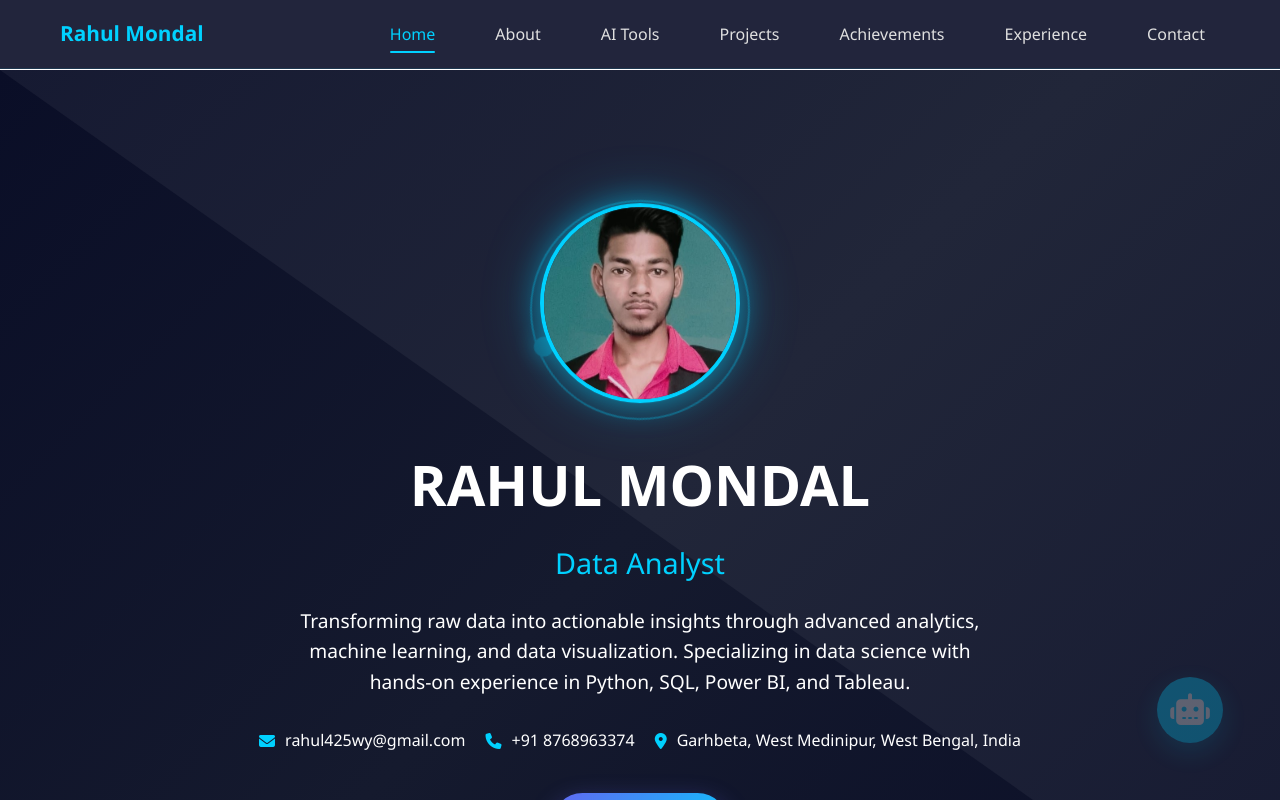
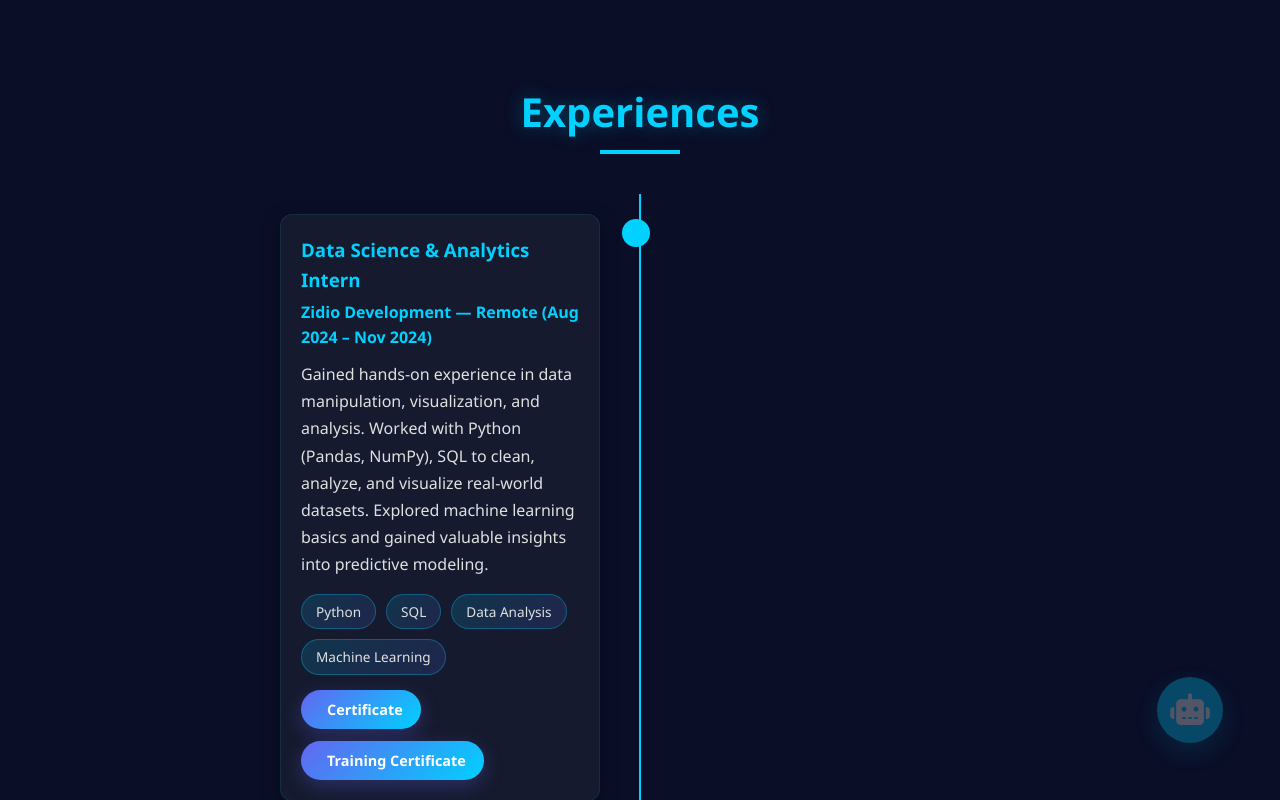
Before and after one commit to rahulmondal9/Portfolio, a React (Create React App) app: page / in a window 1280 px wide. Shown: the top 800 px of the page. Built offline with nearby package versions, Linux system fonts and the light colour scheme.

Commit message:
Refactor Navigation component and add Experience section

```diff
--- a/src/components/Navigation.jsx
+++ b/src/components/Navigation.jsx
@@ -1,105 +1,55 @@
-import React, { useState, useEffect } from 'react';
+import React from 'react';
+import { portfolioData } from '../data/portfolioData';
+import SectionTitle from './SectionTitle';
 
-const Navigation = () => {
-  const [activeSection, setActiveSection] = useState('hero');
-  const [isScrolled, setIsScrolled] = useState(false);
-  const [isMobileMenuOpen, setIsMobileMenuOpen] = useState(false);
-
-  const sections = [
-    { id: 'hero', label: 'Home' },
-    { id: 'about', label: 'About' },
-    { id: 'ai-tools', label: 'AI Tools' },
-    { id: 'projects', label: 'Projects' },
-    { id: 'achievements', label: 'Achievements' },
-    { id: 'experience', label: 'Experience' },
-    { id: 'contact', label: 'Contact' }
-  ];
-
-  useEffect(() => {
-    const handleScroll = () => {
-      setIsScrolled(window.scrollY > 100);
-
-      // Find active section
-      const scrollPosition = window.scrollY + 150;
-      const current = sections
-        .map(section => {
-          const element = document.getElementById(section.id);
-          if (element) {
-            return {
-              id: section.id,
-              top: element.offsetTop,
-              bottom: element.offsetTop + element.offsetHeight
-            };
-          }
-          return null;
-        })
-        .filter(Boolean)
-        .find(section => scrollPosition >= section.top && scrollPosition < section.bottom);
-
-      if (current) {
-        setActiveSection(current.id);
-      }
-    };
-
-    window.addEventListener('scroll', handleScroll);
-    handleScroll(); // Initial check
-    return () => window.removeEventListener('scroll', handleScroll);
-  }, []);
-
-  const scrollToSection = (sectionId) => {
-    const element = document.getElementById(sectionId);
-    if (element) {
-      const offset = 80; // Account for sticky nav height
-      const elementPosition = element.getBoundingClientRect().top;
-      const offsetPosition = elementPosition + window.pageYOffset - offset;
-
-      window.scrollTo({
-        top: offsetPosition,
-        behavior: 'smooth'
-      });
-
-      // Close mobile menu after clicking a link
-      setIsMobileMenuOpen(false);
-    }
-  };
-
-  const toggleMobileMenu = () => {
-    setIsMobileMenuOpen(!isMobileMenuOpen);
-  };
+const Experience = () => {
+  const { experience } = portfolioData;
 
   return (
-    <nav className={`navbar ${isScrolled ? 'scrolled' : ''}`}>
-      <div className="nav-container">
-        <div className="nav-logo" onClick={() => scrollToSection('hero')}>
-          <span>Rahul Mondal</span>
+    <section id="experience" className="experience">
+      <div className="container">
+        <SectionTitle title="Experiences" />
+        <div className="timeline">
+          {experience.map((exp, index) => (
+            <div key={index} className="timeline-item">
+              <div className="timeline-content">
+                <h3>{exp.title}</h3>
+                <span className="date">{exp.company} — {exp.location} ({exp.period})</span>
+                <p>{exp.description}</p>
+
+                {/* Technology Tags */}
+                {exp.tags && exp.tags.length > 0 && (
+                  <div className="experience-tags">
+                    {exp.tags.map((tag, tagIndex) => (
+                      <span key={tagIndex} className="experience-tag">{tag}</span>
+                    ))}
+                  </div>
+                )}
+
+                {/* Certificate Buttons */}
+                {exp.certificates && exp.certificates.length > 0 && (
+                  <div className="certificate-buttons">
+                    {exp.certificates.map((cert, certIndex) => (
+                      <button
+                        key={certIndex}
+                        className="certificate-btn"
+                        onClick={() => {
+                          window.open(cert.url, '_blank', 'noopener,noreferrer');
+                        }}
+                      >
+                        <i className="fas fa-file-certificate"></i>
+                        <span>{cert.name}</span>
+                      </button>
+                    ))}
+                  </div>
+                )}
+              </div>
+            </div>
+          ))}
         </div>
-
-        {/* Hamburger Menu Button */}
-        <button
-          className={`hamburger ${isMobileMenuOpen ? 'active' : ''}`}
-          onClick={toggleMobileMenu}
-          aria-label="Toggle mobile menu"
-        >
-          <span></span>
-          <span></span>
-          <span></span>
-        </button>
-
-        <ul className={`nav-menu ${isMobileMenuOpen ? 'mobile-active' : ''}`}>
-          {sections.map(section => (
-            <li key={section.id}>
-              <button
-                className={`nav-link ${activeSection === section.id ? 'active' : ''}`}
-                onClick={() => scrollToSection(section.id)}
-              >
-                {section.label}
-              </button>
-            </li>
-          ))}
-        </ul>
       </div>
-    </nav>
+    </section>
   );
 };
 
-export default Navigation;
+export default Experience;
```
